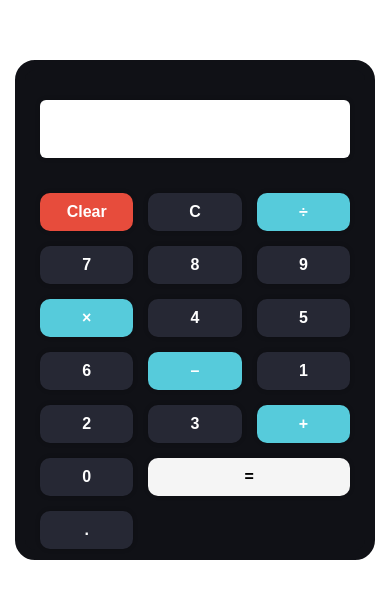
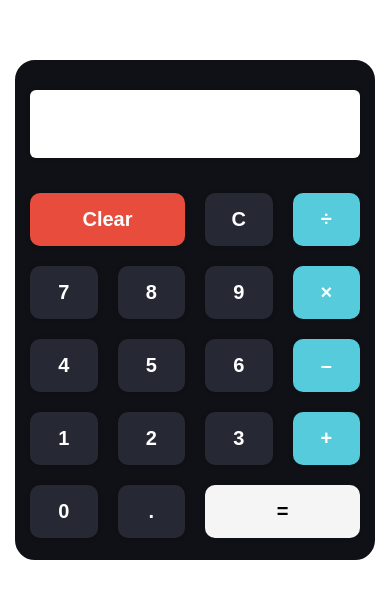
Before and after one commit to OviSarkar62/Calculator_App_with_React, a React (Create React App) app: page / in a window 390 px wide. Shown: the part 112-710 px from the top of the page. Built offline with nearby package versions, Linux system fonts and the light colour scheme.

Commit message:
Update App.css

```diff
--- a/src/App.css
+++ b/src/App.css
@@ -99,33 +99,3 @@ button:active {
   background: #56cbdb;
   color: #fff;
 }
-
-/* Responsive styles for mobile devices */
-@media screen and (max-width: 768px) {
-  .container {
-    padding: 1rem;
-  }
-
-  input[type="text"] {
-    font-size: 1.6rem;
-  }
-
-  .keypad {
-    grid-template-columns: repeat(3, 1fr);
-    grid-gap: 0.5rem;
-  }
-
-  button {
-    padding: 1rem 1.5rem;
-    font-size: 1.6rem;
-  }
-
-  #clear {
-    grid-column: 1/2;
-  }
-
-  #result {
-    grid-column: 2/4;
-    grid-row: 6;
-  }
-}
```
